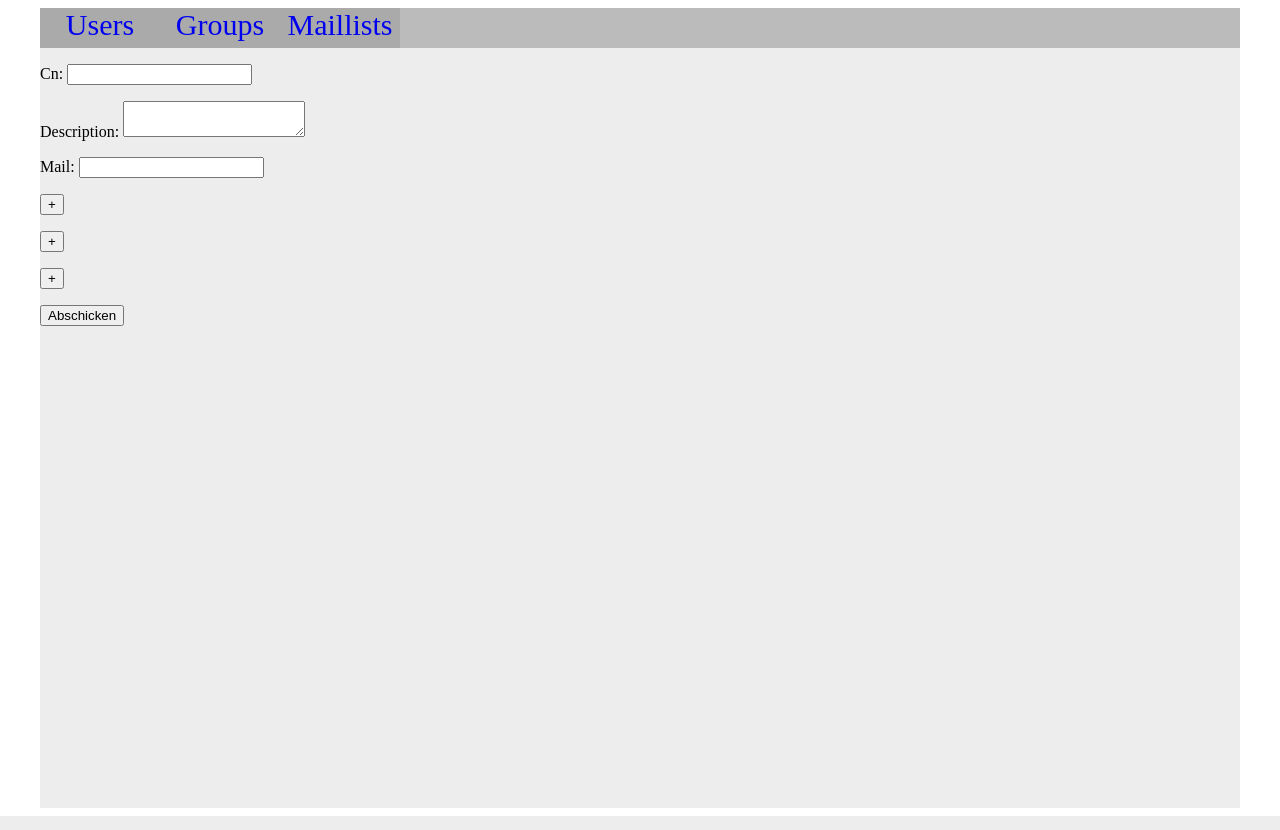
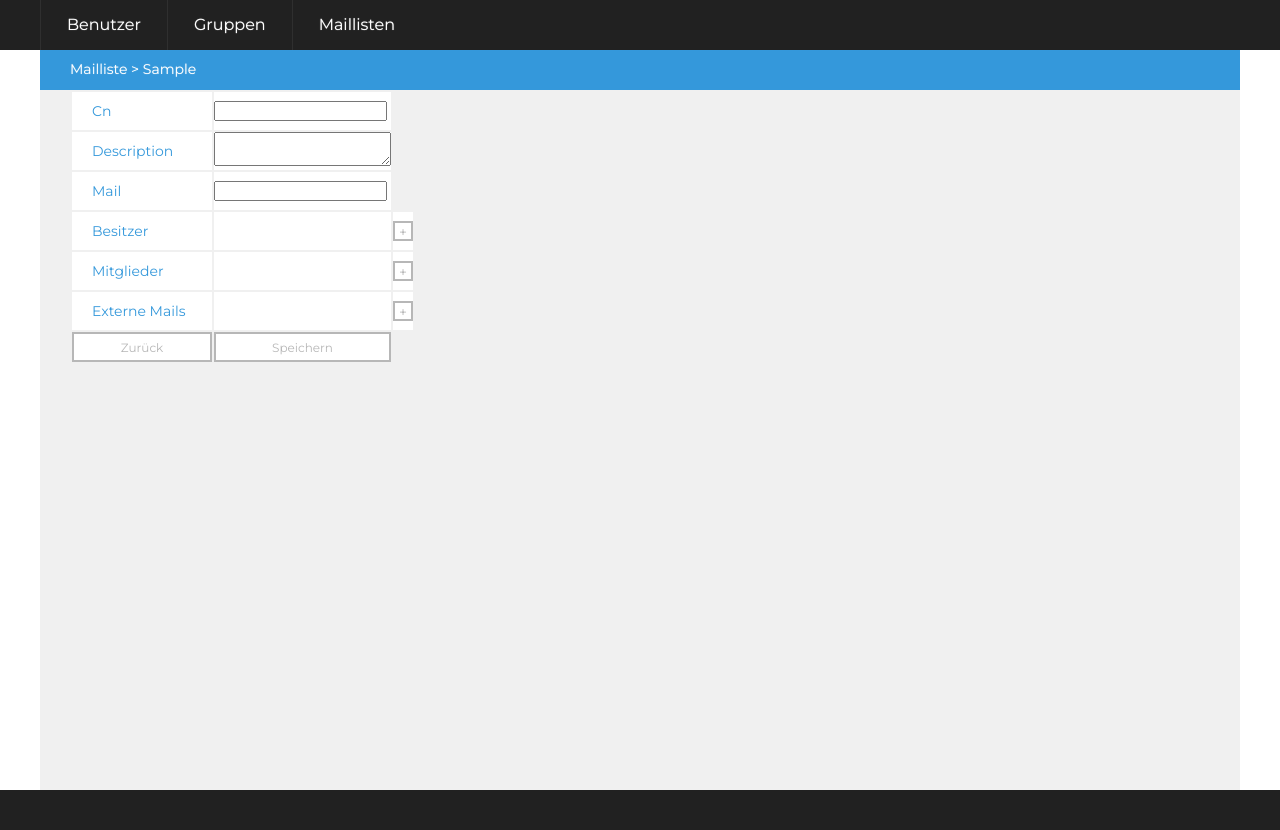
Before and after one commit to maloi/iadmin, a Django app: template iapp_maillist/templates/iapp_maillist/ldapmaillist_form.html in a window 1280 px wide. Run offline with Django 3.2, Linux system fonts and the light colour scheme; the template is opened without the code that fills it: most values are stand-ins (such as "Sample title", 1, 10 or a date in 2020); form fields are guessed from the names that the template uses; some libraries are stand-ins or nearby versions.

Commit message:
Optik 2.0 Ô.ô

```diff
--- a/iapp_admin/static/iapp_admin/ch.css
+++ b/iapp_admin/static/iapp_admin/ch.css
@@ -1,52 +1,225 @@
-body {
+@import url(http://fonts.googleapis.com/css?family=Montserrat);
+/*
+colors
+
+green: #1f7f5c;
+silver: #bdc3c7;
+blue: #3498db;
+
+*/
+
+* {
+    margin: 0;
+    padding: 0;
+    list-style-type: none;
+    text-decoration: none;
+    font-family: Montserrat, sans-serif;
     }
-
-a {
-    text-decoration: none;
-}
-
-ul {
-    margin: 0px;
-    padding: 0px;
-}
-
-li {
-    margin: 0px;
-    padding: 0px;
-    list-style-type: none;
-}
-
-#main {
-    width: 1200px;
-    min-height: 800px;
-    margin-left: auto;
-    margin-right: auto;
-    background-color: #EDEDED;
-    list-style-type: none;
-}
 
 #top {
     width: 100%;
-    height: 40px;
-    background-color: #BBBBBB;
+    height: 50px;
+    background: #212121;
+}
+
+#menu {
+    width: 1200px;
+    height: 50px;
+    margin-left: auto;
+    margin-right: auto;
+}
+
+#content_wrapper {
+    width: 1200px;
+    min-height: 600px;
+    margin-left: auto;
+    margin-right: auto;
+    background: #f0f0f0;
 }
 
 #content {
-    width: 100%;
-    list-style-type: none;
+    width: 1140px;
+    min-height: 700px;
+    margin-left: auto;
+    margin-right: auto;
 }
 
-.mbutt {
-    /* display: block; */
-    width: 120px;
-    height: 100%;
-    float: left;
-    text-decoration: none;
-    text-align: center;
-    font-size: 30px;
-    background-color: #AAAAAA;
+
+#bottom{
+    width: 100%;
+    height: 40px;
+    background: #212121;
 }
 
-.mbutt:hover {
-    background-color: #DDDDDD;
+.nav {
+    height: 50px;
+    display: inline-block;
+    background: #212121;
 }
+
+.nav li {
+    float: left;
+    position: relative;
+}
+
+.nav li  a {
+    line-height: 50px;
+    display: block;
+    padding: 0 26px;
+    font-size: 16px;
+    color: white;
+    border-left: 1px solid #2f2f2f;
+    text-shadow: 0 0 1px rgba(255, 255, 255, 0.5);
+}
+
+.nav li a:hover{
+    background-color: #2f2f2f;
+    color: #3498db;
+}
+
+.subnav {
+    visibility: hidden;
+    position: absolute;
+    top: 110%;
+    right: 0;
+    width: 150px;
+    height: auto;
+    opacity: 0;
+    transition: all 0.1s;
+    background: #2f2f2f;
+}
+
+.subnav li {
+    float: none;
+}
+
+.subnav li a {
+    border-bottom: 1px solid #2f2f2f;
+}
+
+#user:hover .subnav {
+    visibility: visible;
+    top: 100%;
+    opacity: 1;
+}
+
+#login {
+    width: 300px;
+    height: 120px;
+    position: absolute;
+    margin-top: 200px;
+    margin-left: 450px;
+}
+
+#nav_act {
+    width: 100%;
+    height: 40px;
+    background: #3498db;
+}
+
+#nav_act p {
+    position: absolute;
+    margin-top: 10px;
+    margin-left: 30px;
+    color: #ffffff;
+    font-size: 14px;
+    text-shadow: 0 0 1px rgba(255, 255, 255, 0.5);
+}
+
+/* Maillisten Darstellung Namen + Schaltflaechen */
+
+.b_list {
+    display: inline-block;
+}
+
+.b_list li a {
+    line-height: 30px;
+    width: auto;
+    display: block;
+    margin: 2px 0;
+    padding: 0 20px;
+    font-size: 14px;
+    background: #ffffff;
+    color: #212121;
+    transition: all 0.5s;
+}
+
+.b_list li a:hover {
+    color: #ffffff;
+    background: #3498db;
+    opacity: 1;
+}
+
+.b_ord {
+    width: 100%;
+    height: 30px;
+    padding: 0 10px;
+    font-size: 12px;
+    color: #b7b7b7;
+    background: #ffffff;
+    border: 2px solid #b7b7b7;
+}
+
+.b_ord:hover {
+    color: #3498db;
+    border: 2px solid #3498db;
+}
+
+.b_ord:active {
+    color: #ffffff;
+    background: #3498db;
+}
+
+.b_add {
+    width: 20px;
+    height: 20px;
+    font-size: 14px;
+    color: #b7b7b7;
+    background: #ffffff;
+    border: 2px solid #b7b7b7;
+}
+
+.b_add:hover {
+    color: #3498db;
+    border: 2px solid #3498db;
+}
+
+.b_add:active {
+    color: #ffffff;
+    background: #3498db;
+}
+
+.b_rem {
+    width: 20px;
+    height: 20px;
+    font-size: 14px;
+    color: #b7b7b7;
+    background: #ffffff;
+    border: 2px solid #b7b7b7;
+}
+
+.b_rem:hover {
+    color: #ff0000;
+    border: 2px solid #ff0000;
+}
+
+.b_rem:active {
+    color: #ffffff;
+    background: #ff0000;
+}
+
+.t th {
+    width: 100px;
+    background: #ffffff;
+    font-size: 14px;
+    padding: 10px 20px;
+    color: #3498db;
+    text-align: left;
+    vertical-align: text-top;
+    font-weight: normal;
+}
+
+.t td {
+    width: auto;
+    background: #ffffff;
+}
--- a/iapp_admin/templates/base.html
+++ b/iapp_admin/templates/base.html
@@ -10,19 +10,27 @@
     {% endblock js %}
   </head>
   <body>
-    <div id="main">
-      <div id="top">
-        <a class="mbutt" href="{% url 'user_list' %}">Users</a>
-        <a class="mbutt" href="{% url 'group_list' %}">Groups</a>
-        <a class="mbutt" href="{% url 'maillist_list' %}">Maillists</a>
-        {% if user.is_authenticated %}
-        <a class="mbutt" href="{% url 'logout' %}">Log out</a>
-        {% endif %}
-      </div>
-      <div id="content">
+    <div id="top">
+        <div id="menu">
+            <ul class="nav">
+            <li><a href="{% url 'user_list' %}">Benutzer</a></li>
+            <li><a href="{% url 'group_list' %}">Gruppen</a></li>
+            <li><a href="{% url 'maillist_list' %}">Maillisten</a></li>
+            {% if user.is_authenticated %}
+            <li id="user">
+                <a href="{% url 'user_detail' user %}">{{ user }}</a>
+                <ul class="subnav">
+                    <li><a href="{% url 'logout' %}">abmelden</a></li>
+                </ul>
+            </li>
+            {% endif %}
+        </ul>
+        </div>
+    </div>
+    <div id="mid">
         {% block content %}
         {% endblock content %}
-      </div>
     </div>
+    <div id="bottom"></div>
   </body>
 </html>
--- a/iapp_admin/templates/registration/login.html
+++ b/iapp_admin/templates/registration/login.html
@@ -6,6 +6,7 @@
 <p>Your username and password didn't match. Please try again.</p>
 {% endif %}
 
+<div id="login">
 <form method="post" action="{% url 'django.contrib.auth.views.login' %}">
 {% csrf_token %}
 <table>
@@ -22,5 +23,5 @@
 <input type="submit" value="login" />
 <input type="hidden" name="next" value="{{ next }}" />
 </form>
-
+</div>
 {% endblock %}
--- a/iapp_maillist/templates/iapp_maillist/ldapmaillist_form.html
+++ b/iapp_maillist/templates/iapp_maillist/ldapmaillist_form.html
@@ -85,41 +85,72 @@ $(function() {
 {% endblock js %}
 
 {% block content %}
+<div id="content_wrapper">
+    <div id="nav_act"><p>Mailliste > {{ object.cn}}</p></div>
+    <div id="content">
         <form action="" method="post">{% csrf_token %}
             {{ form.non_field_errors }}
             {{ form.errors }}
-    <p><label for="{{ form.cn.auto_id }}">{{ form.cn.label }}: </label>{{ form.cn }}</p>
-    <p><label for="{{ form.description.auto_id }}">{{ form.description.label }}: </label>{{ form.description }}</p>
-    <p><label for="{{ form.mail.auto_id }}">{{ form.mail.label }}: </label>{{ form.mail }}</p>
+            <table class="t">
+                <tr>
+                    <th><label for="{{ form.cn.auto_id }}">{{ form.cn.label }}</label></th><td>{{ form.cn }}</td>
+                </tr>
+                <tr>
+                    <th><label for="{{ form.description.auto_id }}">{{ form.description.label }}</label></th><td>{{ form.description }}</td>
+                </tr>
+                <tr>
+                    <th><label for="{{ form.mail.auto_id }}">{{ form.mail.label }}</label></th><td>{{ form.mail }}</td>
+                </tr>
+                <tr>
+                    <th>Besitzer</th>
+                    <td>
                     <ul id="ownerList">
                         {% for owner in form.owner.value %}
                         <li>
                             <input type="text" name="ownercn" value="{{ owner.cn }}" />
                             <input type="hidden" name="owner" value="{{ owner.dn }}" />
-        <button>-</button>
+                            <button class="b_rem">-</button>
                         </li>
                         {% endfor %}
                         </ul>
-    <p><button id="addOwnerInput">+</button></p>
+                    </td>
+                    <td><p><button class="b_add" id="addOwnerInput">+</button></p></td>
+                </tr>
+                <tr>
+                    <th>Mitglieder</th>
+                    <td>
                         <ul id="memberList">
                         {% for member in form.member.value %}
                         <li>
                         <input type="text" name="membercn" value="{{ member.cn }}" />
                         <input type="hidden" name="member" value="{{ member.dn }}" />
-        <button>-</button>
+                        <button class="b_rem">-</button>
                         </li>
                         {% endfor %}
                         </ul>
-    <p><button id="addMemberInput">+</button></p>
+                        </td>
+                        <td><p><button class="b_add" id="addMemberInput">+</button></p></td>
+                </tr>
+                <tr>
+                    <th>Externe Mails</th>
+                    <td>
                     <ul id="externList">
                     {% for member in form.rfc822MailMember.value %}
                     <li>
                     <input type="text" name="rfc822MailMember" value="{{ member }}" />
-        <button>-</button>
+                    <button class="b_rem">-</button>
                     </li>
                     {% endfor %}
                     </ul>
-    <p><button id="addMailMemberInput">+</button></p>
-    <input type="submit" value="Abschicken">
+                    </td>
+                    <td><button class="b_add" id="addMailMemberInput">+</button></td>
+                </tr>
+                <tr>
+                    <td><a href="{% url 'maillist_edit' form.cn %}"><button class="b_ord">Zur&uuml;ck</button></a></td>
+                    <td><input class="b_ord" type="submit" value="Speichern"></td>
+                </tr>
+            </table>
         </form>
+    </div>
+</div>
 {% endblock content %}
```
Also changed, not shown: iapp_maillist/templates/iapp_maillist/ldapmaillist_detail.html (+25 -10 lines), iapp_maillist/templates/iapp_maillist/ldapmaillist_list.html (+10 -5 lines). Lines whose indentation alone changed are shown as unchanged.
